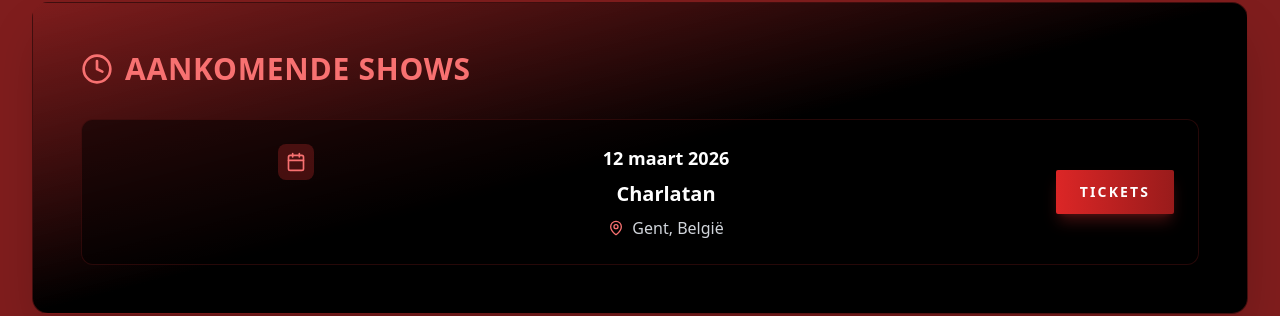
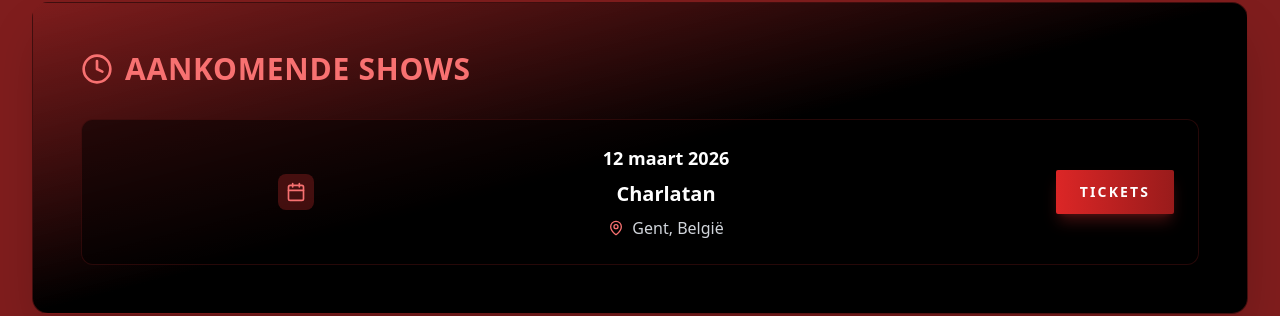
Before and after one commit to BeCreativeRuben/Chrommatic, a React (Vite) app: page / in a window 1280 px wide. Shown: the part 6210-6526 px from the top of the page. Built offline with nearby package versions, Linux system fonts and the light colour scheme.

Commit message:
Center icon in show cards and update various components
Updated show card icons to be vertically centered. Various component updates including Footer, Navbar, Bio, Contact, Hero, Media, Releases, Shows, ReleaseCard, and data files.

```diff
--- a/src/components/sections/Shows.jsx
+++ b/src/components/sections/Shows.jsx
@@ -265,7 +265,7 @@ function Shows() {
                   >
                     <div className="relative">
                       <div className="flex items-start gap-4 justify-center">
-                        <div className="p-2 bg-red-900/50 rounded-lg flex-shrink-0">
+                        <div className="p-2 bg-red-900/50 rounded-lg flex-shrink-0 self-center">
                           <Calendar className="text-red-400" size={20} />
                         </div>
                         <div className="flex-1 max-w-2xl">
@@ -356,7 +356,7 @@ function Shows() {
                   >
                     <div className="relative">
                       <div className="flex items-start gap-4 justify-center">
-                        <div className="p-2 bg-red-900/50 rounded-lg flex-shrink-0">
+                        <div className="p-2 bg-red-900/50 rounded-lg flex-shrink-0 self-center">
                           <Calendar className="text-red-400" size={20} />
                         </div>
                         <div className="flex-1 max-w-2xl">
```
